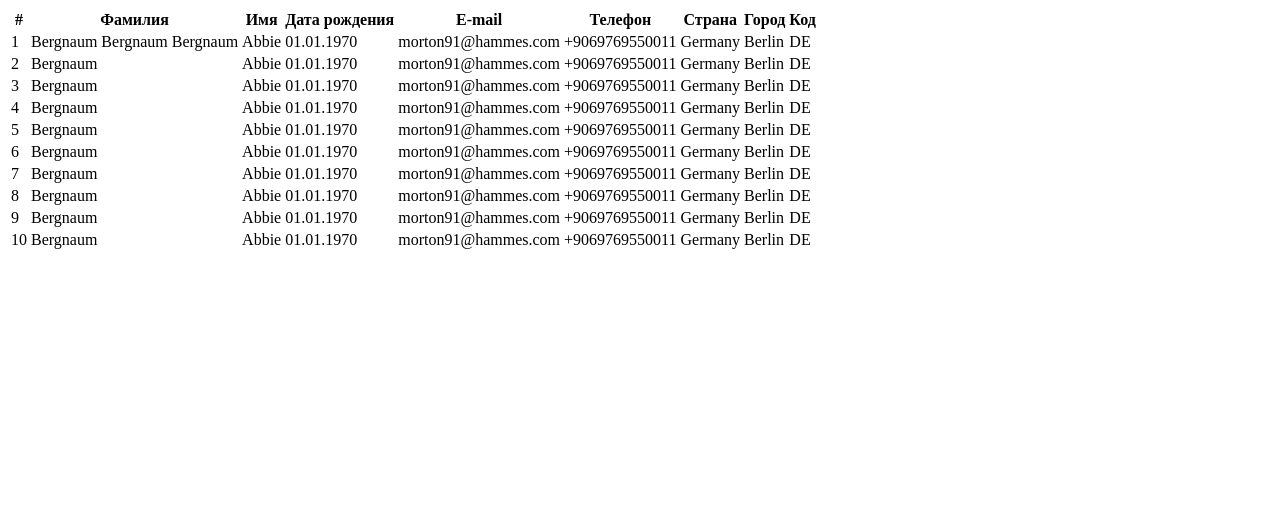
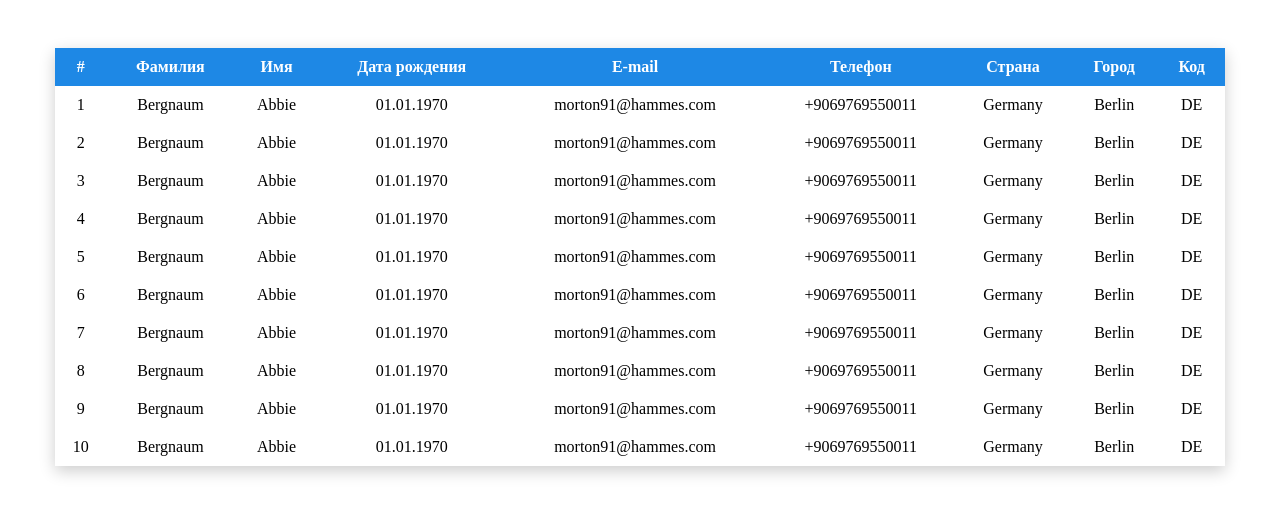
Before and after one commit to andre353/css-tables-adaptive, a plain HTML site: page index.html in a window 1280 px wide. Drawn offline with Linux system fonts and the light colour scheme.

Commit message:
Add basic styles

```diff
--- a/index.html
+++ b/index.html
@@ -7,7 +7,7 @@
 	<link rel="stylesheet" href="style.css">
 </head>
 <body>
-	<div class="container">
+	<div class="container mtb-3">
 		<table class="table">
 			<thead>
 				<tr>
@@ -25,7 +25,7 @@
 			<tbody>
 				<tr>
 					<td>1</td>
-					<td>Bergnaum Bergnaum Bergnaum</td>
+					<td>Bergnaum</td>
 					<td>Abbie</td>
 					<td>01.01.1970</td>
 					<td>morton91@hammes.com</td>
--- a/style.css
+++ b/style.css
@@ -0,0 +1,28 @@
+.container {
+  max-width: 1170px;
+  margin: auto;
+  padding: 0 15px;
+}
+
+/* Вспомогательный класс */
+.mtb-3 {
+  margin-top: 3rem;
+  margin-bottom: 3rem;
+}
+
+.table {
+  width: 100%;
+  box-shadow: 0 5px 15px rgba(0,0,0,0.2);
+  border-collapse: collapse;
+}
+
+/* Отцентрируем содержимое ячеек */
+.table th, .table td {
+  text-align: center;
+  padding: 10px;
+}
+
+.table th {
+  background-color: #1e88e5;
+  color: #ffffff;
+}
```
